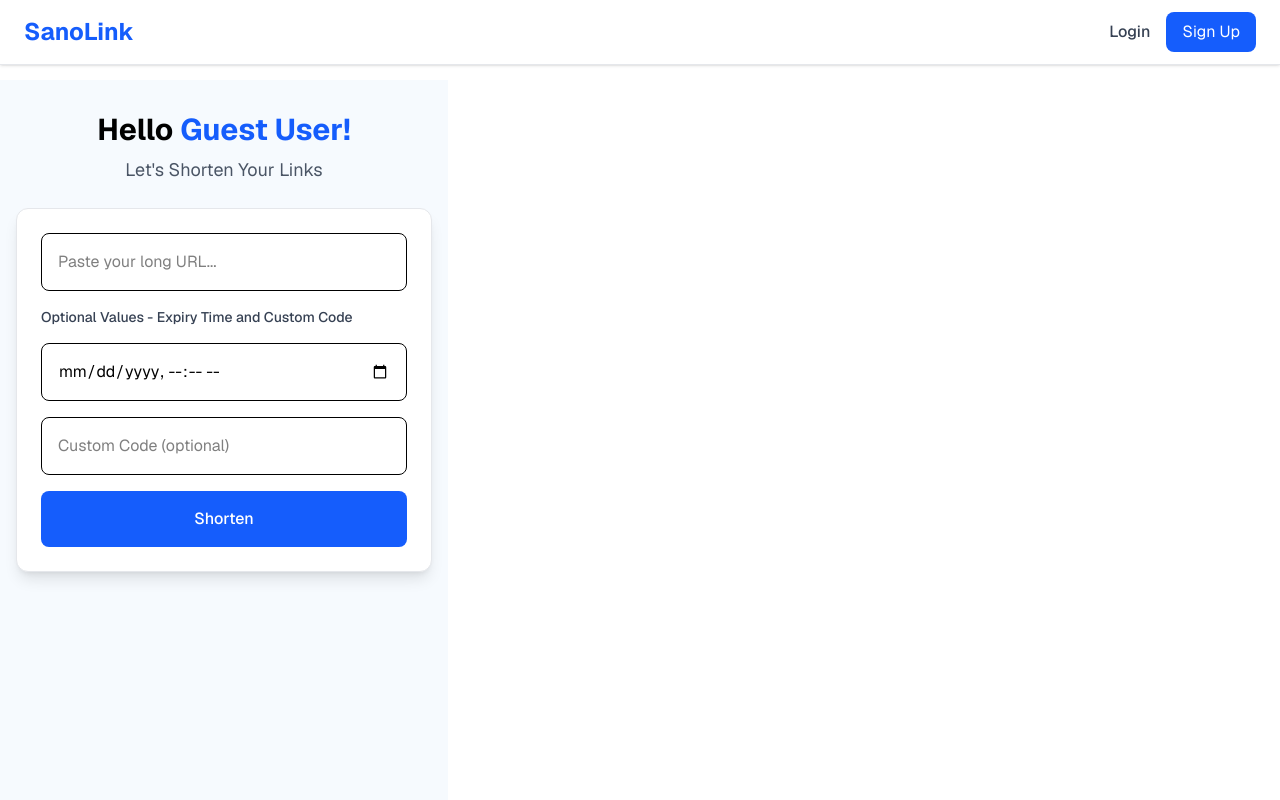
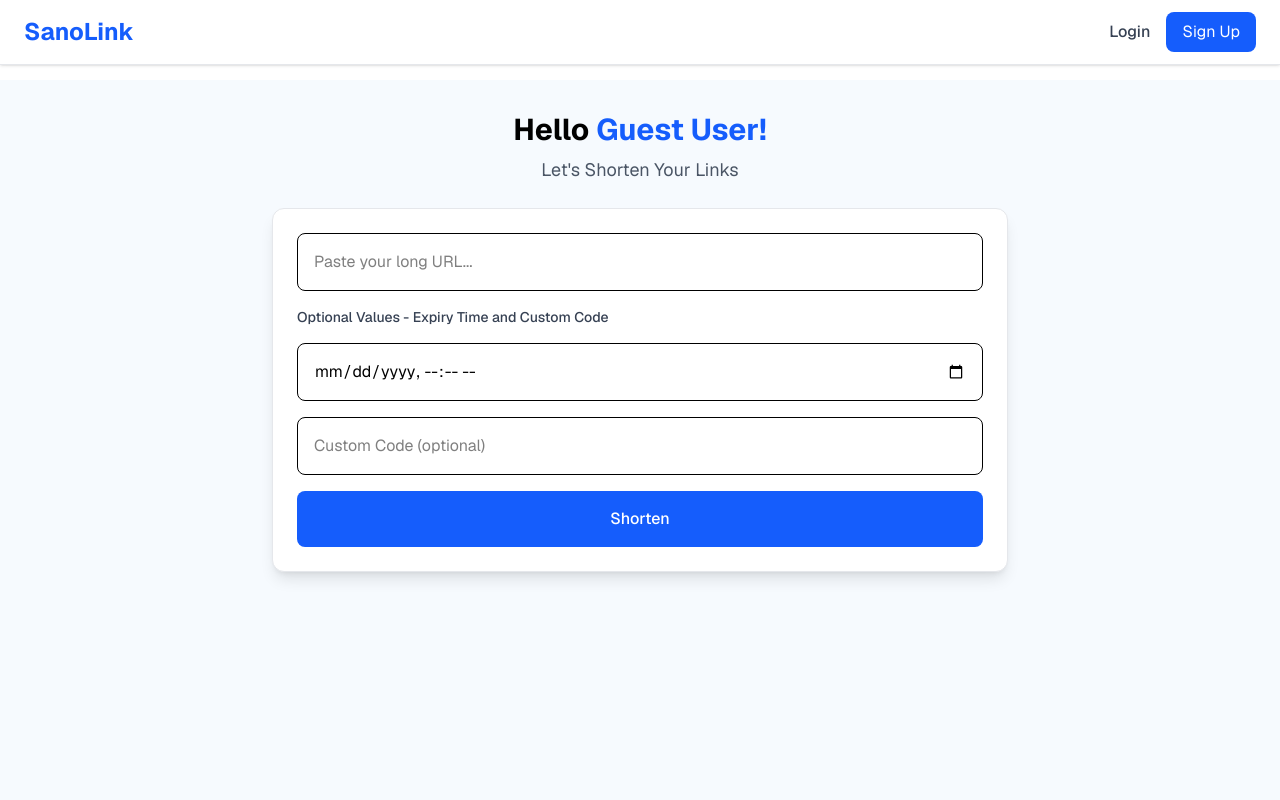
Before and after one commit to Subodh-Dhamala/URLShortener, a Next.js app in the folder client/: page / in a window 1280 px wide. Shown: the top 800 px of the page. Built offline with nearby package versions, Linux system fonts and the light colour scheme; no server answers.

Commit message:
feat: add responsiveness

```diff
--- a/client/app/page.tsx
+++ b/client/app/page.tsx
@@ -73,8 +73,8 @@ export default function Home() {
   };
 
   return (
-    <div className="min-h-screen w-full max-w-md bg-[#f6fafe]">
-      <div className="mx-auto flex w-full max-w-3xl flex-col gap-6 px-4 pt-8 pb-10">
+    <div className="min-h-screen w-full bg-[#f6fafe]">
+      <div className="mx-auto flex w-full max-w-md md:max-w-2xl lg:max-w-3xl flex-col gap-6 px-4 pt-8 pb-10">
         <div className="flex flex-col items-center text-center">
           <h1 className="text-3xl font-bold">
             Hello{" "}
```
